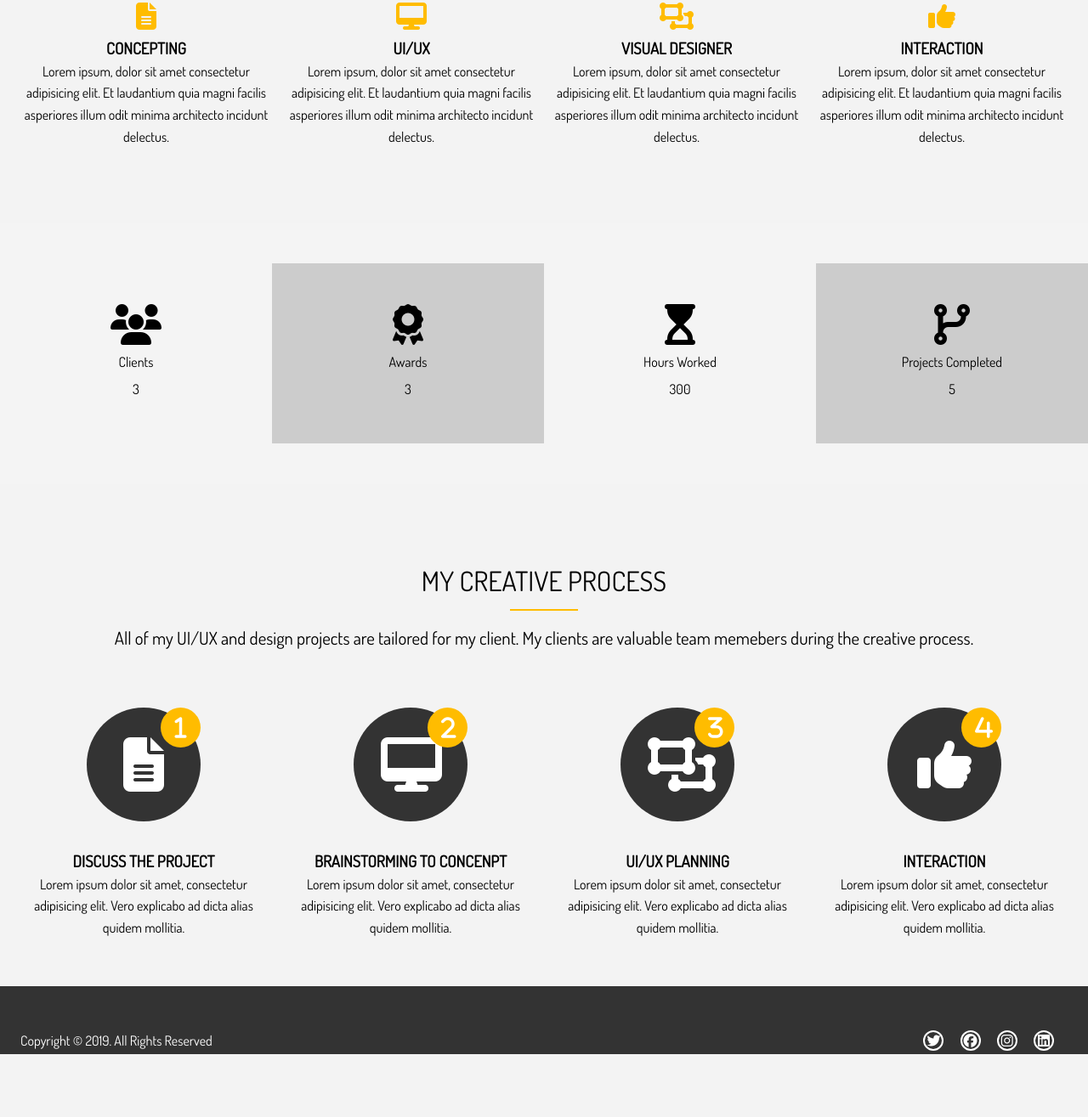
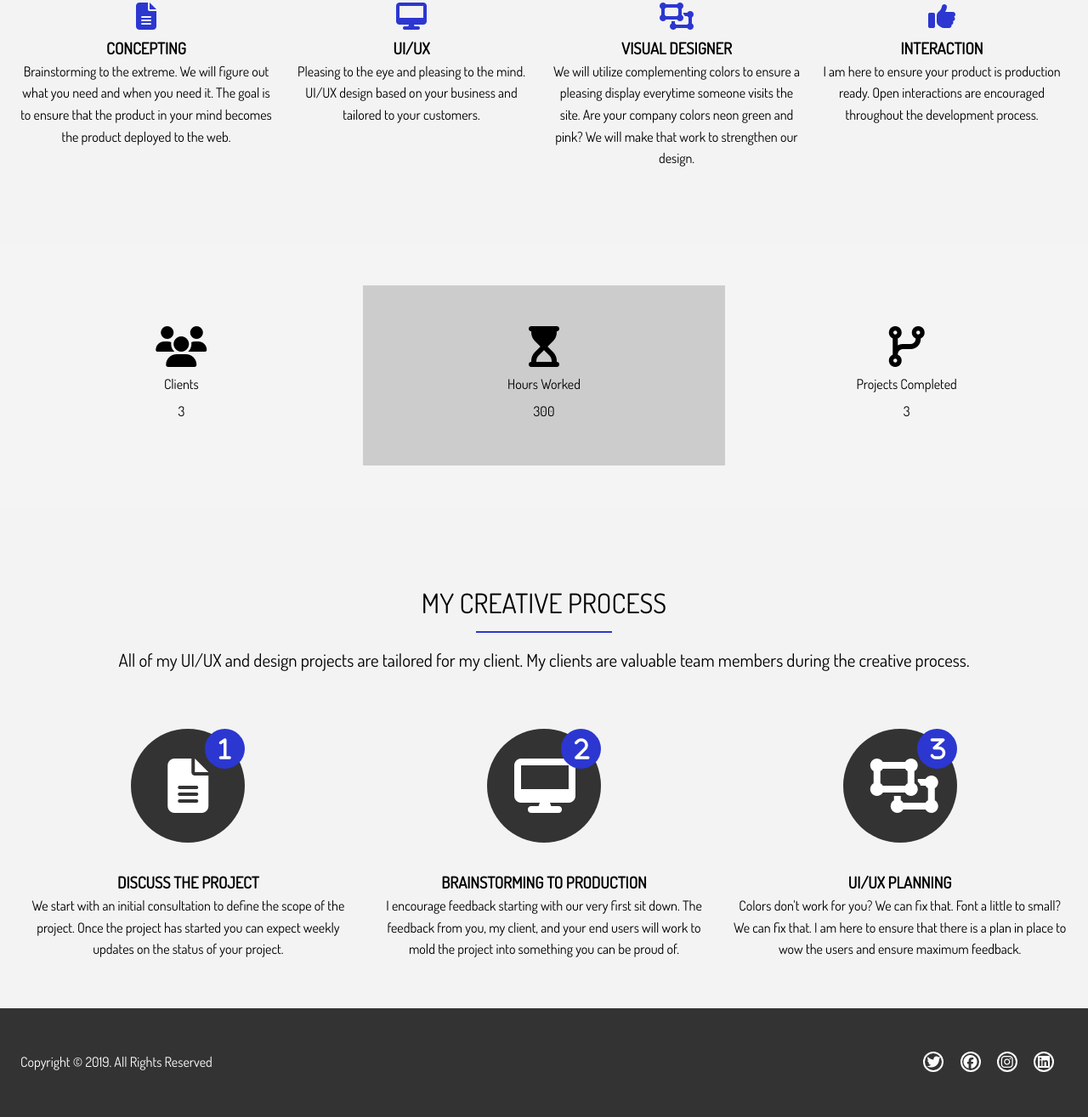
Before and after one commit to MichAngel/portfolio_website, a website: page dist/index.html in a window 1280 px wide. Shown: the part 1011-2326 px from the top of the page at 85% size. Before the commit the page ends 2300 px from the top, so only its background shows below. Drawn offline with Linux system fonts and the light colour scheme.

Commit message:
Content Update Color Change

```diff
--- a/scss/_config.scss
+++ b/scss/_config.scss
@@ -1,6 +1,6 @@
 // Variable
 $website-width: 1280;
-$main-color: #ffbc00;
+$main-color: #2b37d0;
 $light-color: #f4f4f4;
 $dark-color: #333;
 $medium-color: #ccc;
--- a/scss/_utilities.scss
+++ b/scss/_utilities.scss
@@ -117,7 +117,7 @@
 
 .bottom-line {
     height: 2px;
-    width: 5rem;
+    width: 10rem;
     background: $main-color;
     display: block;
     margin: 0 auto 1rem auto;
--- a/scss/main.scss
+++ b/scss/main.scss
@@ -127,7 +127,7 @@
   &-b {
     .stats {
       display: grid;
-      grid-template-columns: repeat(4, 1fr);
+      grid-template-columns: repeat(3, 1fr);
     }
 
     li {
@@ -162,7 +162,7 @@
 
       .process {
         display: grid;
-        grid-template-columns: repeat(4, 1fr);
+        grid-template-columns: repeat(3, 1fr);
         grid-gap: 1.5rem;
         text-align: center;
         // Process-step
@@ -378,7 +378,7 @@
 #main-footer {
   background: $dark-color;
   color: white;
-  height: 5rem;
+  height: 8rem;
 
   .footer-content {
     display: flex;
```
Also changed, not shown: dist/about.html, dist/css/main.css, dist/index.html.
